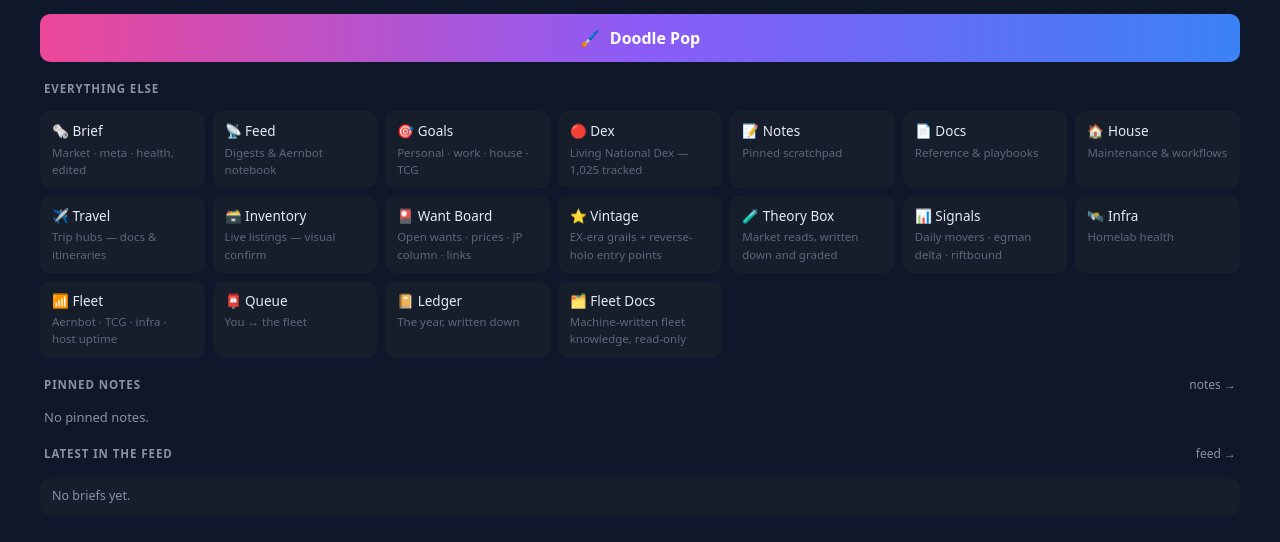
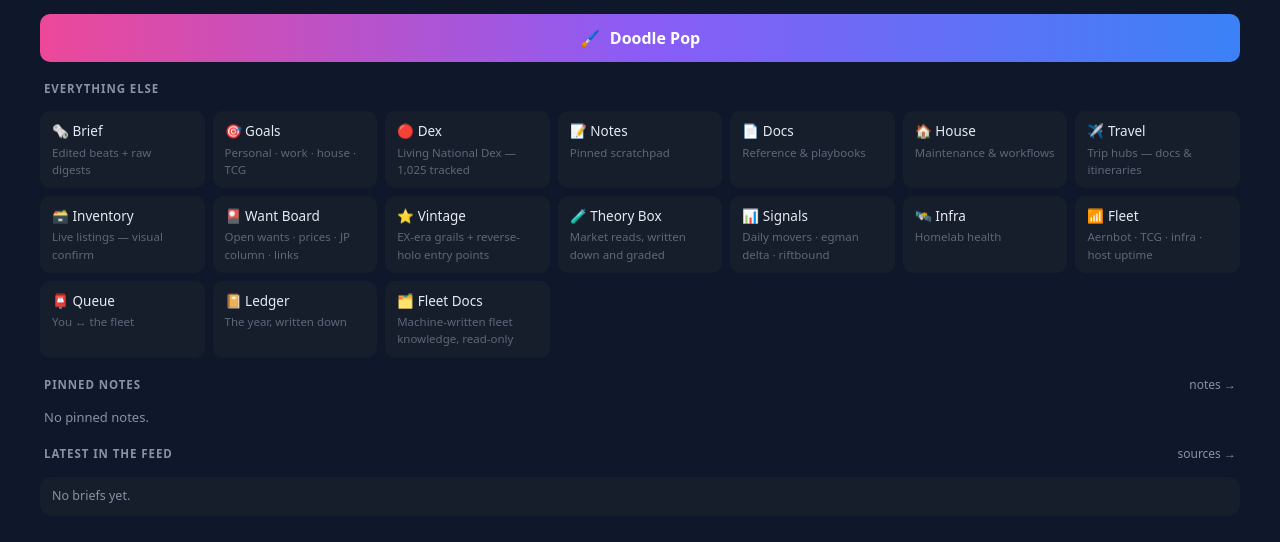
Before and after one commit to Aern28/aernhome, a Flask app: page /nexus/more in a window 1280 px wide. Shown: the part 121-663 px from the top of the page. Run offline with Flask 3, Linux system fonts and the light colour scheme; data that the repository does not hold is empty; some libraries are stand-ins or nearby versions.

Commit message:
Fold Feed into the Brief: one reading page (digest-synthesis)
Aern 11/01: "rectify this with the digest page". The raw digests (old
/nexus/feed cards) are now the Brief's Sources tab; /nexus/feed 302s there
and drops out of the nav. Per-source pages stay, back-linked to Sources.

Also maps /nexus/brief and /api/nexus/brief in nexus_feature_map.json and
adds /api/nexus/brief/mark to post_guards; the 11/01 Brief commits left
them unmapped, which nexus_verify reports as DRIFT.

Co-Authored-By: Claude Opus 5.5 <noreply@anthropic.com>
Claude-Session: https://claude.ai/code/session_013ADGxXb23fQDp2tGPTRXcV

```diff
--- a/app.py
+++ b/app.py
@@ -1156,8 +1156,7 @@ def projects():
 # ── Personal Nexus (Tailscale-only) ───────────────────────────────────────────
 NEXUS_SECTIONS = [
     ("/nexus",            "Home",        "🏡", "Today at a glance"),
-    ("/nexus/brief",      "Brief",       "🗞️", "Market · meta · health, edited"),
-    ("/nexus/feed",       "Feed",        "📡", "Digests & Aernbot notebook"),
+    ("/nexus/brief",      "Brief",       "🗞️", "Edited beats + raw digests"),
     ("/nexus/goals",      "Goals",       "🎯", "Personal · work · house · TCG"),
     ("/nexus/books",      "Books",       "📚", "Reading & read"),
     ("/nexus/tv",         "TV",          "📺", "Watching & watched"),
@@ -1738,8 +1737,15 @@ def _feed_meta(slug):
 
 @app.route("/nexus/feed")
 def nexus_feed():
-    if not _is_nexus_allowed():
-        abort(404)
+    # 11/01 (Aern: "rectify this with the digest page"): one reading page. The raw
+    # digests are the Brief's Sources tab now; old links and bookmarks land there.
+    if not _is_nexus_allowed():
+        abort(404)
+    return redirect("/nexus/brief?beat=sources")
+
+
+def _feed_cards():
+    """(cards, retired) for the raw-digest cards on the Brief's Sources tab."""
     by_source = ns_writes.feed_sources(per_source=5)
     counts = ns_writes.feed_source_counts()
     order = list(FEED_SOURCE_META.keys())
@@ -1776,8 +1782,7 @@ def nexus_feed():
         c["stale"] = h["stale"]
         c["stale_note"] = (f"stale: last item {feed_health.fmt_age(h['age_h'])} ago "
                            f"(expected within {feed_health.fmt_age(h['max_h'])})") if h["stale"] else ""
-    return render_template("nexus_feed.html", sections=NEXUS_SECTIONS, active="/nexus/feed",
-                           cards=cards, retired=retired)
+    return cards, retired
 
 
 @app.route("/nexus/feed/aernbot")
@@ -1786,7 +1791,7 @@ def nexus_feed_aernbot():
     # fleet-docs. The generic view below showed the dead push store as topic folders.
     if not _is_nexus_allowed():
         abort(404)
-    return render_template("nexus_notebook.html", sections=NEXUS_SECTIONS, active="/nexus/feed",
+    return render_template("nexus_notebook.html", sections=NEXUS_SECTIONS, active="/nexus/brief",
                            nb=notebook_page.view())
 
 
@@ -1805,7 +1810,7 @@ def nexus_feed_source(source):
             groups.append({"tag": tag, "entries": []})
         groups[idx[tag]]["entries"].append(it)
     has_tags = any(it.get("tag") for it in items)
-    return render_template("nexus_feed_source.html", sections=NEXUS_SECTIONS, active="/nexus/feed",
+    return render_template("nexus_feed_source.html", sections=NEXUS_SECTIONS, active="/nexus/brief",
                            meta=_feed_meta(source), items=items, groups=groups, has_tags=has_tags)
 
 
@@ -1822,6 +1827,12 @@ def nexus_brief():
     if not _is_nexus_allowed():
         abort(404)
     beat = (request.args.get("beat") or "").lower()
+    if beat == "sources":
+        cards, retired = _feed_cards()
+        unread = sum(1 for it in ns_writes.list_brief(unread=True, limit=300))
+        return render_template("nexus_brief.html", sections=NEXUS_SECTIONS, active="/nexus/brief",
+                               items=[], beat=beat, beats=BRIEF_BEAT_META, unread=unread,
+                               cards=cards, retired=retired)
     if beat not in BRIEF_BEAT_META:
         beat = ""
     items = ns_writes.list_brief(beat=beat or None, limit=60)
--- a/fleet.py
+++ b/fleet.py
@@ -571,7 +571,7 @@ def check_feed_fresh():
     st = feed_health.all_status()
     stale = [f"{s} {feed_health.fmt_age(h['age_h'])}" for s, h in st.items() if h["stale"]]
     if stale:
-        return ("warn", "stale: " + ", ".join(stale) + " (see /nexus/feed)")
+        return ("warn", "stale: " + ", ".join(stale) + " (see /nexus/brief?beat=sources)")
     return ("up", f"{len(st)} sources fresh")
 
 
--- a/nexus_feature_map.json
+++ b/nexus_feature_map.json
@@ -237,8 +237,8 @@
    ]
   },
   {
-   "path": "/nexus/feed",
-   "title": "Feed",
+   "path": "/nexus/brief",
+   "title": "Brief (edited beats + Sources tab of raw digests, 11/01)",
    "sources": [
     {
      "id": "feeds",
@@ -524,6 +524,8 @@
   "/nexus/cover/<int:book_id>": "asset",
   "/nexus/media_cover/<int:mid>": "asset",
   "/nexus/docs/<slug>": "per-item page (parent mapped)",
+  "/nexus/feed": "302 to /nexus/brief?beat=sources since 11/01 (Feed folded into the Brief)",
+  "/api/nexus/brief": "Brief JSON for /goodmorning (parent /nexus/brief mapped)",
   "/nexus/feed/<source>": "per-item page (parent mapped)",
   "/nexus/feed/aernbot": "per-item page (parent mapped): Aernbot Notebook, live from fleet-docs (10/12)",
   "/nexus/ledger/<ym>": "per-item page (parent mapped)",
@@ -544,6 +546,7 @@
   "/api/nexus/book",
   "/api/nexus/goal",
   "/api/nexus/link",
-  "/api/nexus/feed"
+  "/api/nexus/feed",
+  "/api/nexus/brief/mark"
  ]
 }
--- a/templates/nexus_feed_source.html
+++ b/templates/nexus_feed_source.html
@@ -16,7 +16,7 @@
 <div class="flex items-center justify-between mb-4">
     <h2 class="text-xl font-bold text-white">{{ meta.icon }} {{ meta.label }}
         <span class="text-sm text-gray-400 font-normal">({{ items|length }})</span></h2>
-    <a href="/nexus/feed" class="text-sm font-medium text-blue-400 hover:text-blue-300">← feed</a>
+    <a href="/nexus/brief?beat=sources" class="text-sm font-medium text-blue-400 hover:text-blue-300">← sources</a>
 </div>
 
 {% if not items %}
--- a/templates/nexus_more.html
+++ b/templates/nexus_more.html
@@ -26,7 +26,7 @@
     </div>
     {% else %}<div class="nx-clear">No pinned notes.</div>{% endif %}
 
-    <h2 class="nx-h">Latest in the feed <a href="/nexus/feed">feed →</a></h2>
+    <h2 class="nx-h">Latest in the feed <a href="/nexus/brief?beat=sources">sources →</a></h2>
     <div class="nx-card">
         {% for f in data.feed %}
         <div class="nx-ch" style="align-items:flex-start">
```
Also changed, not shown: templates/_feed_cards.html (renamed from templates/nexus_feed.html, +2 -6 lines), templates/nexus_brief.html (+6 -1 lines), tests/test_brief.py (+11 -0 lines).
